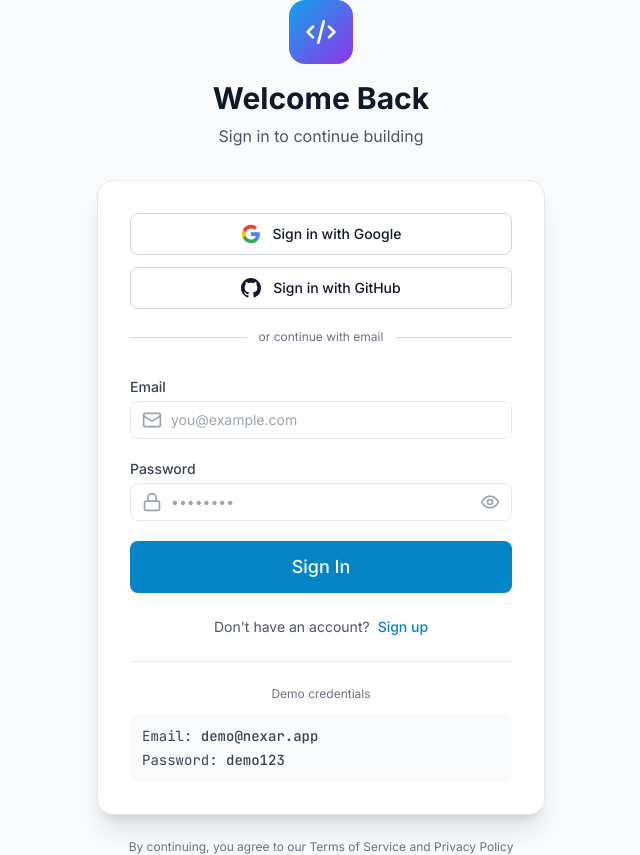
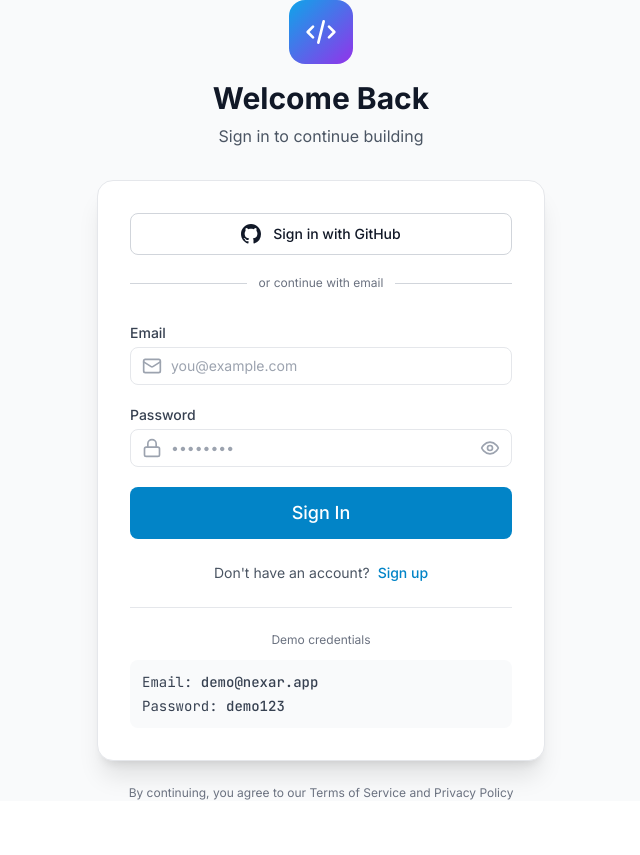
Before and after one commit to sagarmakani01-arch/NEXAR, a React (Vite) app in the folder client/: page /login in a window 1280 px wide. Shown: the whole page, without its empty margins (319-959 px from the left). After the commit the page ends 801 px from the top, so only its background shows below. Built offline with nearby package versions, Linux system fonts and the light colour scheme.

Commit message:
remove Google OAuth button, keep only GitHub

```diff
--- a/client/src/components/Auth/LoginForm.jsx
+++ b/client/src/components/Auth/LoginForm.jsx
@@ -124,18 +124,6 @@
         <div className="bg-white dark:bg-dark-secondary rounded-2xl shadow-xl border border-gray-200 dark:border-dark-border p-8">
           {/* OAuth Buttons */}
           <div className="flex flex-col gap-3 mb-6">
-            <button
-              onClick={() => handleOAuth('google')}
-              disabled={!!oauthLoading}
-              className="flex items-center justify-center gap-3 px-4 py-2.5 border border-gray-300 dark:border-gray-600 rounded-lg hover:bg-gray-50 dark:hover:bg-dark-tertiary transition-colors text-sm font-medium"
-            >
-              {oauthLoading === 'google' ? (
-                <Loader2 className="w-5 h-5 animate-spin" />
-              ) : (
-                <svg className="w-5 h-5" viewBox="0 0 24 24"><path fill="#4285F4" d="M22.56 12.25c0-.78-.07-1.53-.2-2.25H12v4.26h5.92a5.06 5.06 0 0 1-2.2 3.32v2.77h3.57c2.08-1.92 3.28-4.74 3.28-8.1z"/><path fill="#34A853" d="M12 23c2.97 0 5.46-.98 7.28-2.66l-3.57-2.77c-.98.66-2.23 1.06-3.71 1.06-2.86 0-5.29-1.93-6.16-4.53H2.18v2.84C3.99 20.53 7.7 23 12 23z"/><path fill="#FBBC05" d="M5.84 14.09c-.22-.66-.35-1.36-.35-2.09s.13-1.43.35-2.09V7.07H2.18C1.43 8.55 1 10.22 1 12s.43 3.45 1.18 4.93l2.85-2.22.81-.62z"/><path fill="#EA4335" d="M12 5.38c1.62 0 3.06.56 4.21 1.64l3.15-3.15C17.45 2.09 14.97 1 12 1 7.7 1 3.99 3.47 2.18 7.07l3.66 2.84c.87-2.6 3.3-4.53 6.16-4.53z"/></svg>
-              )}
-              Sign in with Google
-            </button>
             <button
               onClick={() => handleOAuth('github')}
               disabled={!!oauthLoading}
```
